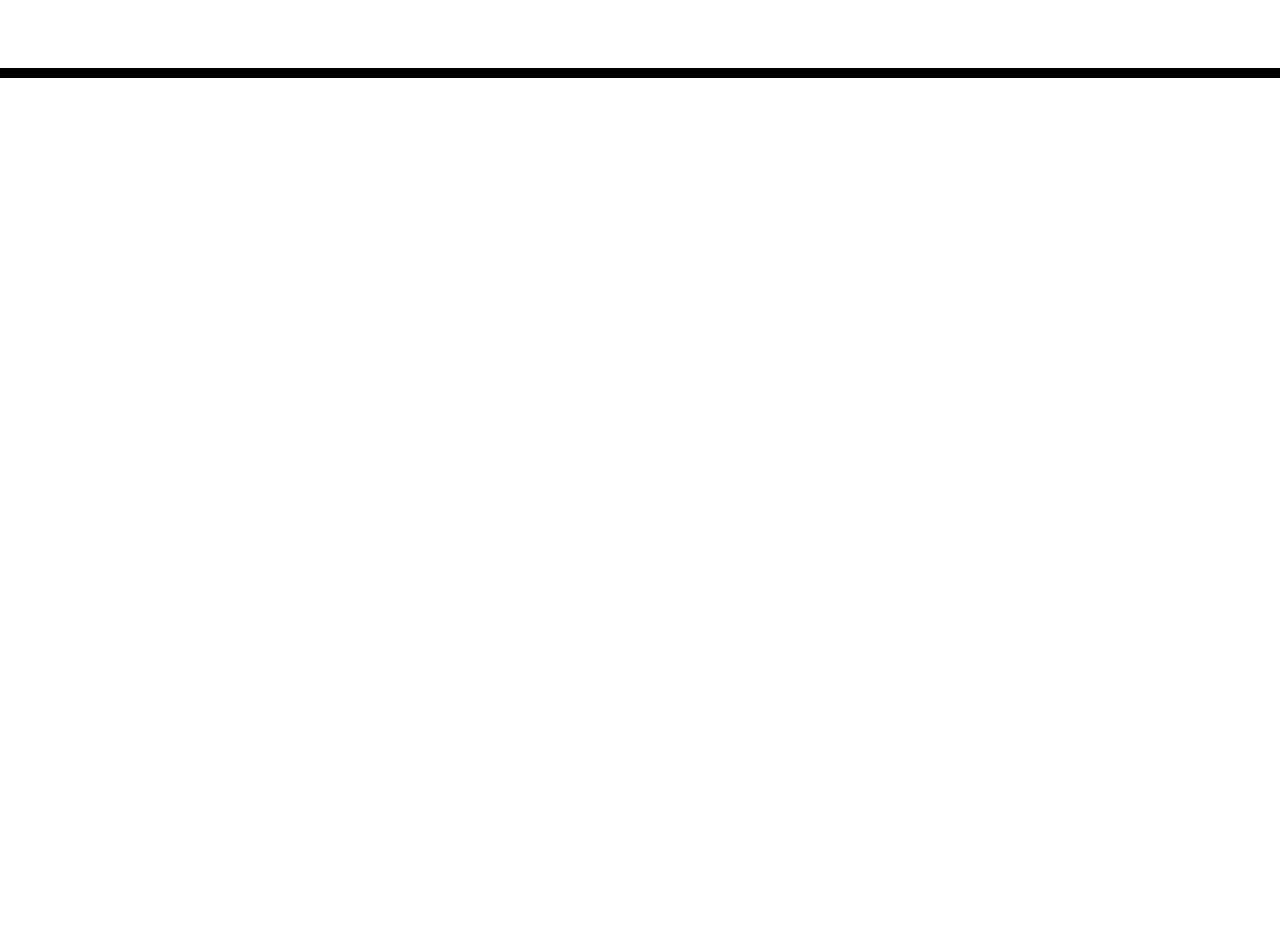
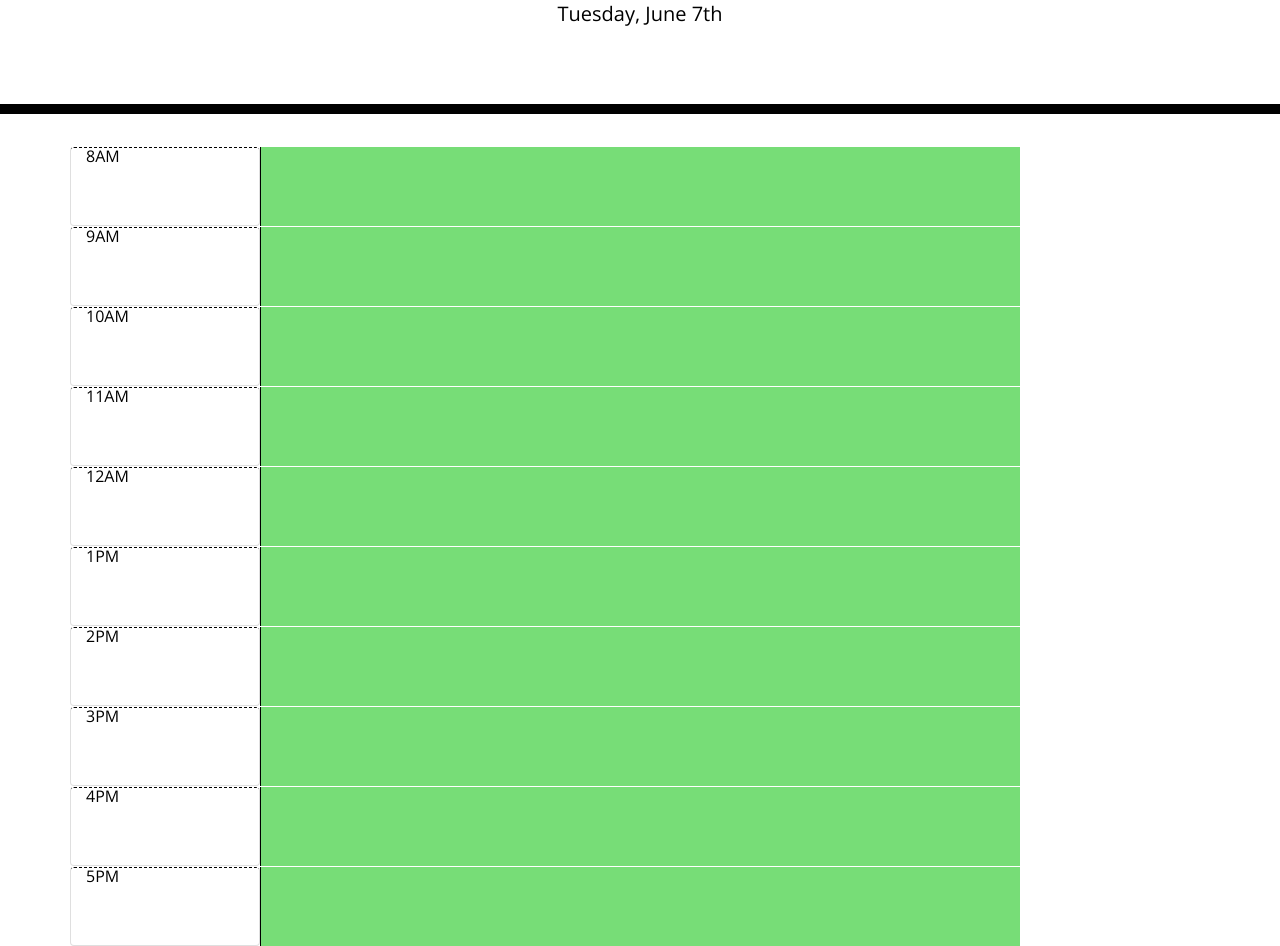
Before and after one commit to Hephaestus01/cbc-m5_challenge, a plain HTML site: page index.html in a window 1280 px wide. Shown: the part 190-1136 px from the top of the page. Before the commit the page ends 800 px from the top, so only its background shows below. Drawn offline with nearby package versions, Linux system fonts and the light colour scheme; a web font is replaced by a local one.

Commit message:
added day/week and basic time comparison function

```diff
--- a/assets/script.js
+++ b/assets/script.js
@@ -1 +1,17 @@
-// empty script
+// get current date and add it to header
+var currentDate = moment().format('dddd, MMMM Do');
+$('#currentDay').html(currentDate);
+
+const changeColor = function () {
+    const eventArea = $(".event-area");
+    const hourEl = $(".hour").text();
+    console.log(moment().format("hA"));
+    console.log(hourEl);
+
+    if (moment().format("hA") == hourEl) {
+        eventArea.addClass("present");
+    } else if (moment().format("hA") > hourEl) {
+        eventArea.addClass("past");
+    } else { eventArea.addClass("future") };
+}
+changeColor();
--- a/index.html
+++ b/index.html
@@ -1,23 +1,16 @@
 <!DOCTYPE html>
 <html lang="en">
+
 <head>
   <meta charset="UTF-8" />
   <meta name="viewport" content="width=device-width, initial-scale=1.0" />
   <meta http-equiv="X-UA-Compatible" content="ie=edge" />
-    <link
-      rel="stylesheet"
-      href="https://stackpath.bootstrapcdn.com/bootstrap/4.3.1/css/bootstrap.min.css"
-    />
-    <link
-      rel="stylesheet"
-      href="https://use.fontawesome.com/releases/v5.8.1/css/all.css"
-      integrity="sha384-50oBUHEmvpQ+1lW4y57PTFmhCaXp0ML5d60M1M7uH2+nqUivzIebhndOJK28anvf"
-      crossorigin="anonymous"
-    />
-    <link
-      href="https://fonts.googleapis.com/css?family=Open+Sans&display=swap"
-      rel="stylesheet"
-    />
+  <link rel="stylesheet" href="https://stackpath.bootstrapcdn.com/bootstrap/4.3.1/css/bootstrap.min.css" />
+  <link rel="stylesheet" href="https://use.fontawesome.com/releases/v5.8.1/css/all.css"
+    integrity="sha384-50oBUHEmvpQ+1lW4y57PTFmhCaXp0ML5d60M1M7uH2+nqUivzIebhndOJK28anvf" crossorigin="anonymous" />
+  <link href="https://fonts.googleapis.com/css?family=Open+Sans&display=swap" rel="stylesheet" />
+  <link rel="stylesheet"
+    href="https://cdnjs.cloudflare.com/ajax/libs/open-iconic/1.1.1/font/css/open-iconic-bootstrap.min.css" />
   <link rel="stylesheet" href="./assets/style.css" />
   <title>Work Day Scheduler</title>
 </head>
@@ -30,9 +23,65 @@
   </header>
   <div class="container">
     <!-- Timeblocks go here -->
+
+    <div class="row">
+      <div class="col-2 card hour">8AM</div>
+      <textarea class="col-8 event-area"></textarea>
+      <div class="col-2" id="save"><span class="oi oi-lock-locked"></span></div>
+    </div>
+    <div class="row">
+      <div class="col-2 card hour">9AM</div>
+      <textarea class="col-8 event-area"></textarea>
+      <div class="col-2" id="save"><span class="oi oi-lock-locked"></span></div>
+    </div>
+    <div class="row">
+      <div class="col-2 card hour">10AM</div>
+      <textarea class="col-8 event-area"></textarea>
+      <div class="col-2" id="save"><span class="oi oi-lock-locked"></span></div>
+    </div>
+    <div class="row">
+      <div class="col-2 card hour">11AM</div>
+      <textarea class="col-8 event-area"></textarea>
+      <div class="col-2" id="save"><span class="oi oi-lock-locked"></span></div>
+    </div>
+    <div class="row">
+      <div class="col-2 card hour">12AM</div>
+      <textarea class="col-8 event-area"></textarea>
+      <div class="col-2" id="save"><span class="oi oi-lock-locked"></span></div>
+    </div>
+    <div class="row">
+      <div class="col-2 card hour">1PM</div>
+      <textarea class="col-8 event-area"></textarea>
+      <div class="col-2" id="save"><span class="oi oi-lock-locked"></span></div>
+    </div>
+    <div class="row">
+      <div class="col-2 card hour">2PM</div>
+      <textarea class="col-8 event-area"></textarea>
+      <div class="col-2" id="save"><span class="oi oi-lock-locked"></span></div>
+    </div>
+    <div class="row">
+      <div class="col-2 card hour">3PM</div>
+      <textarea class="col-8 event-area"></textarea>
+      <div class="col-2" id="save"><span class="oi oi-lock-locked"></span></div>
+    </div>
+    <div class="row">
+      <div class="col-2 card hour">4PM</div>
+      <textarea class="col-8 event-area"></textarea>
+      <div class="col-2" id="save"><span class="oi oi-lock-locked"></span></div>
+    </div>
+    <div class="row">
+      <div class="col-2 card hour">5PM</div>
+      <textarea class="col-8 event-area"></textarea>
+      <div class="col-2" id="save"><span class="oi oi-lock-locked"></span></div>
+    </div>
+
+
+
   </div>
 
   <script src="https://code.jquery.com/jquery-3.4.1.min.js"></script>
   <script src="https://cdnjs.cloudflare.com/ajax/libs/moment.js/2.24.0/moment.min.js"></script>
+  <script src="./assets/script.js"></script>
 </body>
+
 </html>
```
Also changed, not shown: 1 other file. Lines whose indentation alone changed are shown as unchanged.
